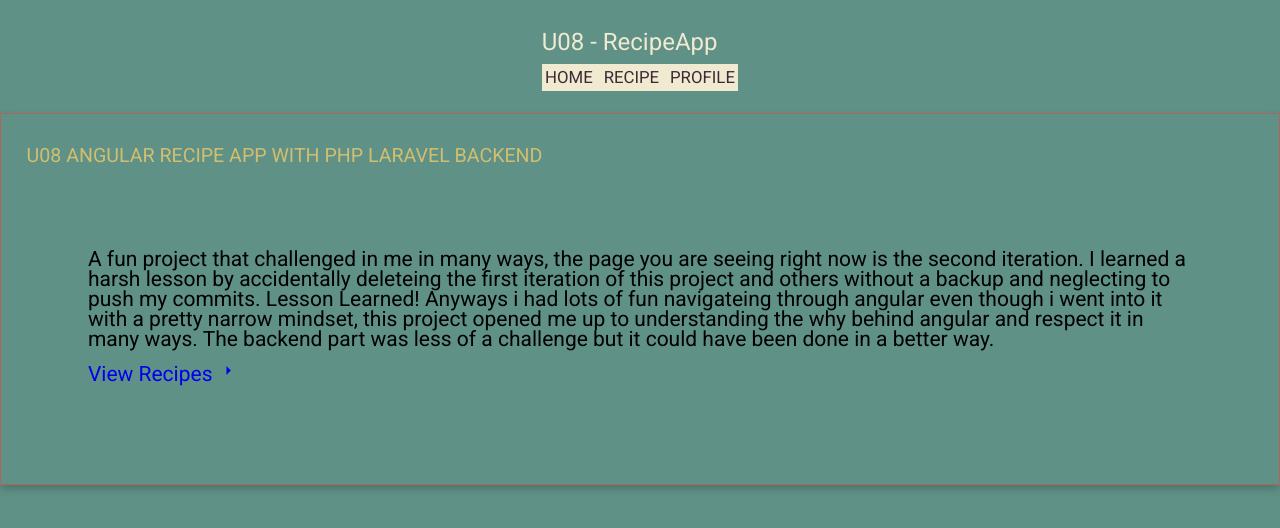
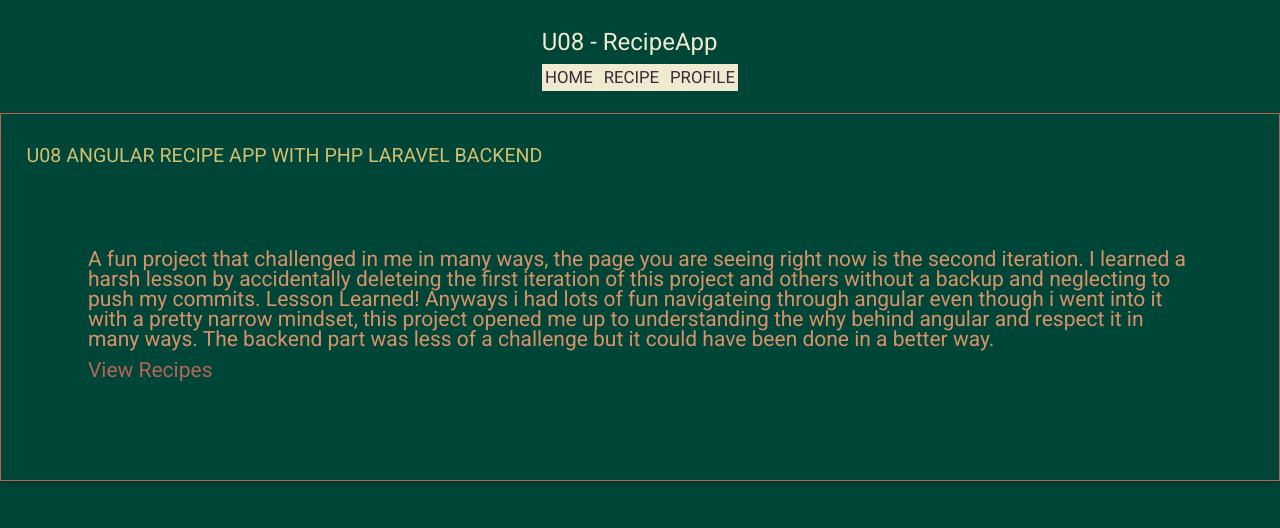
Before and after one commit to chas-academy/u07-recipe-app-Braggedtooth, an Angular app: page / in a window 1280 px wide. Shown: the top 528 px of the page. Built offline with nearby package versions, Linux system fonts and the light colour scheme.

Commit message:
minor design changes

```diff
--- a/src/app/app.component.scss
+++ b/src/app/app.component.scss
@@ -18,9 +18,3 @@
     box-shadow: 0 4px 8px 0 rgba(0, 0, 0, 0.2);
     transition: 0.3s;
 }
-
-.page-title {
-    font-size: 1.4em;
-    text-transform: uppercase;
-    color: darken($text-color, 25);
-}
--- a/src/app/home/home.component.html
+++ b/src/app/home/home.component.html
@@ -3,7 +3,5 @@
     A fun project that challenged in me in many ways, the page you are seeing right now is the second iteration. I learned a harsh lesson by accidentally deleteing the first iteration of this project and others without a backup and neglecting to push my commits.
     Lesson Learned! Anyways i had lots of fun navigateing through angular even though i went into it with a pretty narrow mindset, this project opened me up to understanding the why behind angular and respect it in many ways. The backend part was less
     of a challenge but it could have been done in a better way.
-    <a routerLink="recipes"> View Recipes
-        <span class="material-icons">arrow_right</span>
-    </a>
+    <a routerLink="recipes"> View Recipes</a>
 </p>
--- a/src/app/home/home.component.scss
+++ b/src/app/home/home.component.scss
@@ -10,6 +10,7 @@
             flex-direction: column;
             font-size: 1.5em;
             padding: 5%;
+            color: $primary;
         }
 
         .page-text a {
@@ -17,8 +18,9 @@
             text-decoration: none;
             margin-top: 1%;
             line-height: 1;
+            color: $accent;
         }
 
-        .page-text a span {
-            font-size: inherit;
+        .page-text a:hover {
+            text-decoration: underline;
         }
--- a/src/app/styles/colors.scss
+++ b/src/app/styles/colors.scss
@@ -1,5 +1,7 @@
 $primary:#D89167;
 $secondary: #3E2A35;
 $text-color: #F0EAD0;
-$background: #5F9187;
+$background: #004638;
 $accent: #B16459;
+
+/* #5F9187; */
```
